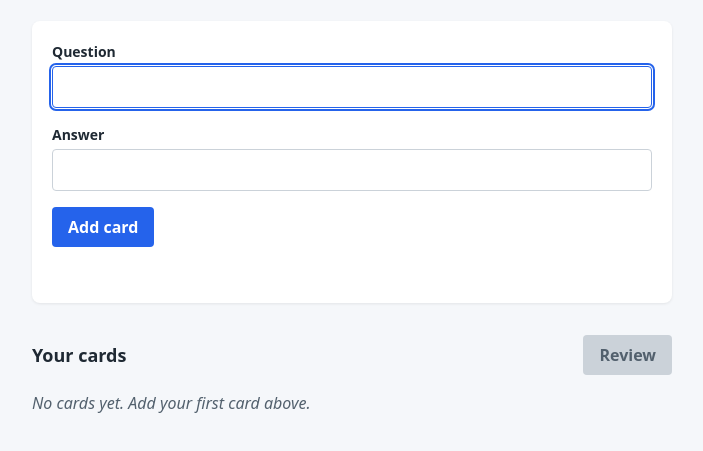
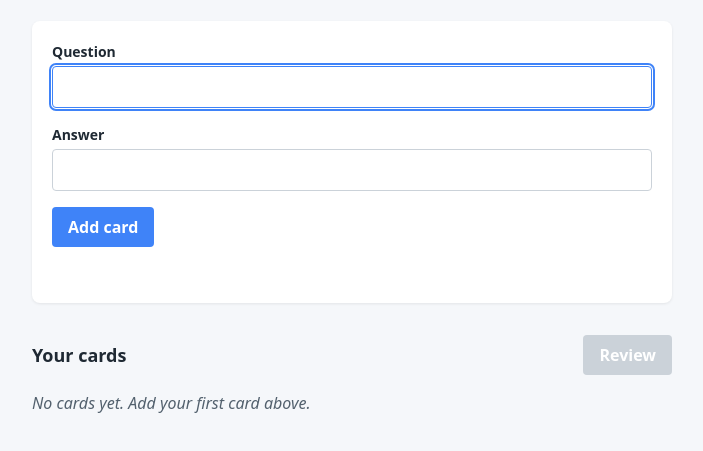
Before and after one commit to Morfer6x6/flashcards, a plain HTML site: page index.html in a window 1280 px wide. Shown: the part 77-528 px from the top of the page, without its empty margins (288-991 px from the left). Drawn offline with Linux system fonts and the light colour scheme.

Commit message:
Revert unrequested light-mode colour changes
Co-Authored-By: Claude Opus 5 (1M context) <noreply@anthropic.com>

```diff
--- a/style.css
+++ b/style.css
@@ -8,10 +8,13 @@
   --text-muted: #52606d;
   --border: #e4e7eb;
   --input-border: #cbd2d9;
-  --accent: #2563eb;
-  --accent-hover: #1d4ed8;
+  /* Pure black, which is what the browser default gave inputs before dark
+     mode made an explicit colour necessary. */
+  --input-text: #000000;
+  --accent: #3f83f8;
+  --accent-hover: #2f6fdc;
   --accent-text: #ffffff;
-  --focus-ring: #2563eb;
+  --focus-ring: #3f83f8;
   --secondary-bg: #e4e7eb;
   --secondary-hover: #cbd2d9;
   --secondary-text: #1f2933;
@@ -20,7 +23,9 @@
   --danger-text: #ffffff;
   --error-text: #c81e1e;
   --disabled-bg: #cbd2d9;
-  --disabled-text: #52606d;
+  /* White on grey, as the light theme had before dark mode: the original
+     button:disabled set only a background and inherited the button's colour. */
+  --disabled-text: #ffffff;
   --shadow: 0 1px 3px rgba(0, 0, 0, 0.08);
   color-scheme: light;
 }
@@ -37,6 +42,7 @@
     --text-muted: #a3adba;
     --border: #2b3444;
     --input-border: #3d4859;
+    --input-text: #e8ecf1;
     --accent: #3b82f6;
     --accent-hover: #60a5fa;
     --accent-text: #0b1220;
@@ -62,6 +68,7 @@
   --text-muted: #a3adba;
   --border: #2b3444;
   --input-border: #3d4859;
+  --input-text: #e8ecf1;
   --accent: #3b82f6;
   --accent-hover: #60a5fa;
   --accent-text: #0b1220;
@@ -137,7 +144,7 @@ input[type="text"] {
   width: 100%;
   padding: 0.5rem 0.625rem;
   font: inherit;
-  color: var(--text);
+  color: var(--input-text);
   border: 1px solid var(--input-border);
   border-radius: 4px;
   background: var(--surface);
```
